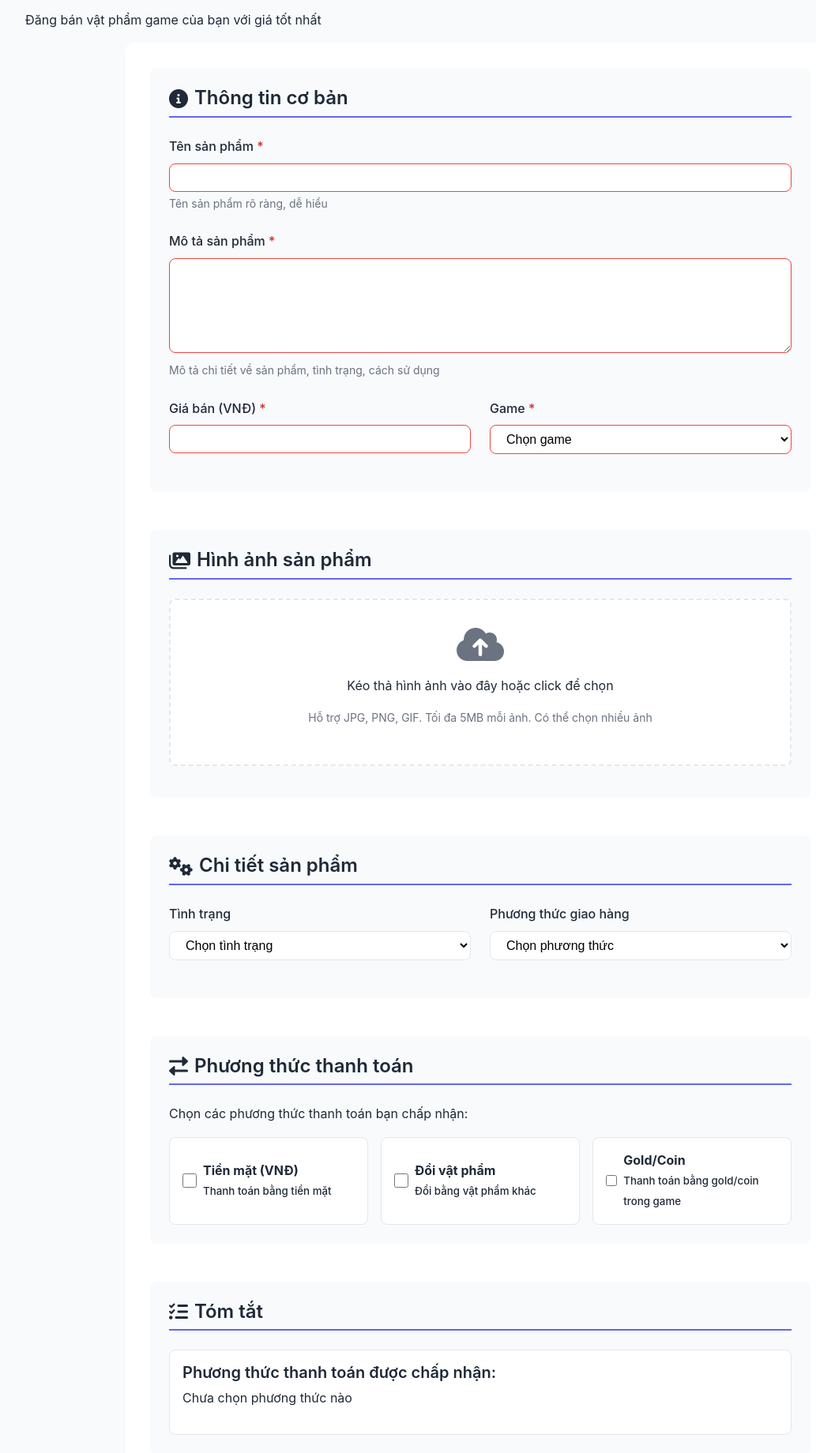
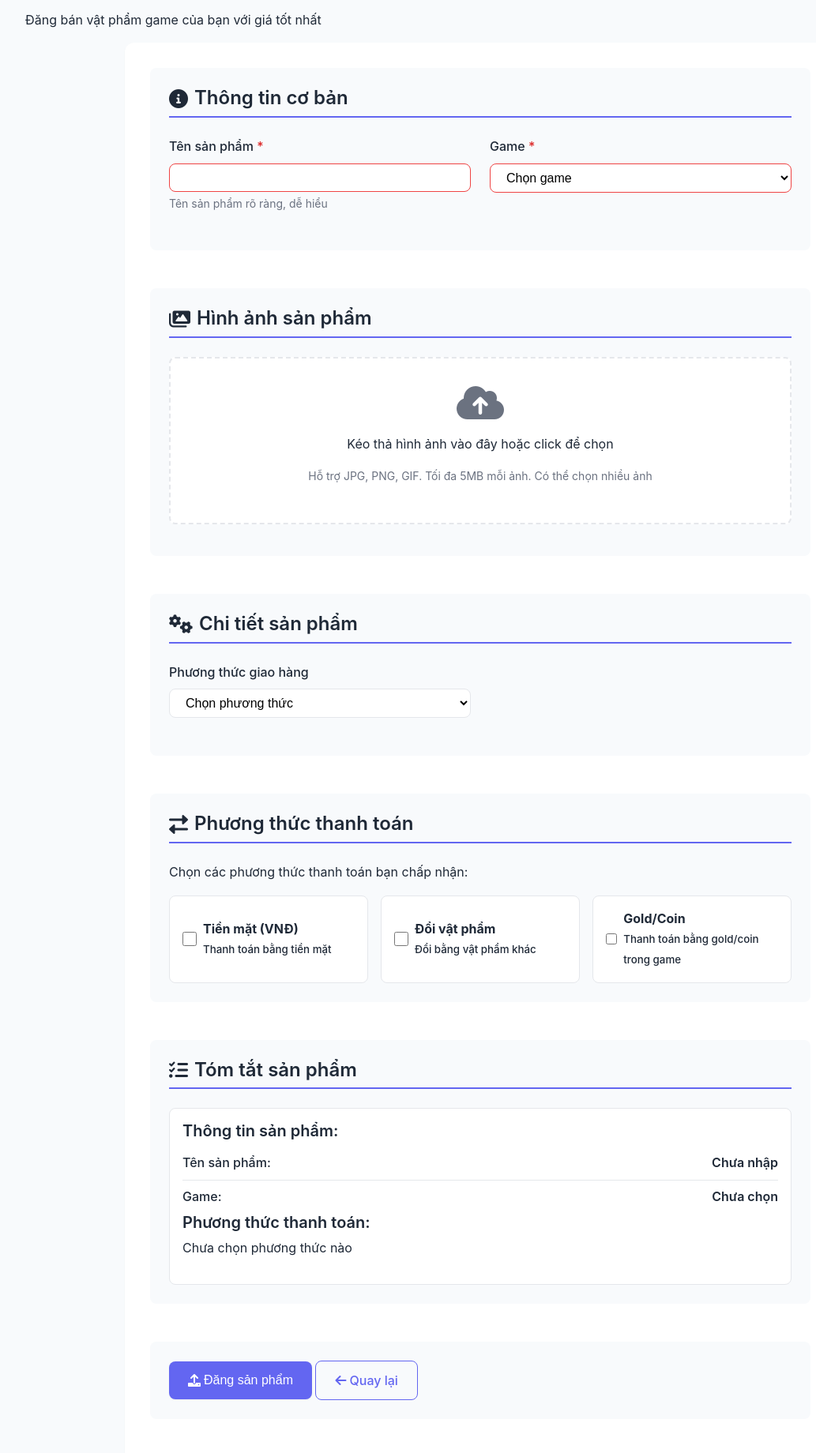
Before and after one commit to NotASpaniard/game, a PHP site: page /user/dang-san-pham.php in a window 1280 px wide. Shown: the part 161-2001 px from the top of the page at 79% size, without its empty margins (32-1065 px from the left). Run offline with PHP 8.4, Linux system fonts and the light colour scheme; the visitor is signed in with stand-in values (Sample User, id 1); data comes from the database, SQL or seed files in the repository.

Commit message:
đơn giản hoá dang-san-pham.php

```diff
--- a/database/schema.sql
+++ b/database/schema.sql
@@ -79,7 +79,7 @@ CREATE TABLE products (
     seller_id INT NOT NULL,
     price DECIMAL(12,2) NOT NULL,
     original_price DECIMAL(12,2),
-    currency ENUM('VND', 'USD') DEFAULT 'VND',
+    currency ENUM('VND', 'USD', 'GOLD', 'ITEM') DEFAULT 'VND',
     stock_quantity INT DEFAULT 1,
     product_condition ENUM('new', 'used', 'excellent', 'good', 'fair') DEFAULT 'new',
     rarity ENUM('common', 'uncommon', 'rare', 'epic', 'legendary', 'mythic') DEFAULT 'common',
--- a/user/dang-san-pham.php
+++ b/user/dang-san-pham.php
@@ -28,11 +28,7 @@ try {
 
 if ($_SERVER['REQUEST_METHOD'] === 'POST') {
     $name = trim($_POST['name'] ?? '');
-    $description = trim($_POST['description'] ?? '');
-    $price = floatval($_POST['price'] ?? 0);
     $game_id = intval($_POST['game_id'] ?? 0);
-    $product_condition = trim($_POST['product_condition'] ?? '');
-    $delivery_method = trim($_POST['delivery_method'] ?? '');
     $accept_trade = isset($_POST['accept_trade']) ? 1 : 0;
     $accept_gold = isset($_POST['accept_gold']) ? 1 : 0;
     $accept_vnd = isset($_POST['accept_vnd']) ? 1 : 0;
@@ -40,20 +36,47 @@ if ($_SERVER['REQUEST_METHOD'] === 'POST') {
     $gold_amount = intval($_POST['gold_amount'] ?? 0);
     $vnd_amount = intval($_POST['vnd_amount'] ?? 0);
 
-    if (empty($name) || empty($description) || $price <= 0 || $game_id <= 0) {
-        $error = 'Vui lòng điền đầy đủ thông tin bắt buộc';
+    // Tạo mô tả từ thông tin thanh toán
+    $description_parts = [];
+    if ($accept_vnd && $vnd_amount > 0) {
+        $description_parts[] = "Giá VNĐ: " . number_format($vnd_amount) . "đ";
+    }
+    if ($accept_gold && $gold_amount > 0) {
+        $description_parts[] = "Giá Gold: " . number_format($gold_amount);
+    }
+    if ($accept_trade && !empty($trade_items)) {
+        $description_parts[] = "Đổi: " . $trade_items;
+    }
+    $description = implode(" | ", $description_parts);
+
+    if (empty($name) || $game_id <= 0 || (!$accept_vnd && !$accept_gold && !$accept_trade)) {
+        $error = 'Vui lòng điền đầy đủ thông tin bắt buộc và chọn ít nhất một phương thức thanh toán';
     } else {
         try {
+            // Xác định currency và price chính
+            $currency = 'VND';
+            $price = 0;
+            if ($accept_vnd && $vnd_amount > 0) {
+                $currency = 'VND';
+                $price = $vnd_amount;
+            } elseif ($accept_gold && $gold_amount > 0) {
+                $currency = 'GOLD';
+                $price = $gold_amount;
+            } elseif ($accept_trade && !empty($trade_items)) {
+                $currency = 'ITEM';
+                $price = 0;
+            }
+
             $stmt = $conn->prepare("
                 INSERT INTO products (
-                    seller_id, name, description, price, game_id, product_condition,
-                    delivery_method, accept_trade, accept_gold, accept_vnd,
+                    seller_id, name, description, price, currency, game_id,
+                    accept_trade, accept_gold, accept_vnd,
                     trade_items, gold_amount, vnd_amount, status, created_at
-                ) VALUES (?, ?, ?, ?, ?, ?, ?, ?, ?, ?, ?, ?, ?, 'active', NOW())
+                ) VALUES (?, ?, ?, ?, ?, ?, ?, ?, ?, ?, ?, ?, 'active', NOW())
             ");
             $stmt->execute([
-                $user['id'], $name, $description, $price, $game_id, $product_condition,
-                $delivery_method, $accept_trade, $accept_gold, $accept_vnd,
+                $user['id'], $name, $description, $price, $currency, $game_id,
+                $accept_trade, $accept_gold, $accept_vnd,
                 $trade_items, $gold_amount, $vnd_amount
             ]);
 
@@ -381,25 +404,12 @@ if ($_SERVER['REQUEST_METHOD'] === 'POST') {
                     <div class="form-section">
                         <h3><i class="fas fa-info-circle"></i> Thông tin cơ bản</h3>
 
-                        <div class="form-group">
-                            <label for="name" class="required">Tên sản phẩm</label>
-                            <input type="text" id="name" name="name" class="form-control"
-                                   value="<?php echo htmlspecialchars($_POST['name'] ?? ''); ?>" required>
-                            <div class="form-help">Tên sản phẩm rõ ràng, dễ hiểu</div>
-                        </div>
-
-                        <div class="form-group">
-                            <label for="description" class="required">Mô tả sản phẩm</label>
-                            <textarea id="description" name="description" class="form-control" required><?php echo htmlspecialchars($_POST['description'] ?? ''); ?></textarea>
-                            <div class="form-help">Mô tả chi tiết về sản phẩm, tình trạng, cách sử dụng</div>
-                        </div>
-
                         <div class="form-row">
                             <div class="form-group">
-                                <label for="price" class="required">Giá bán (VNĐ)</label>
-                                <input type="number" id="price" name="price" class="form-control"
-                                       value="<?php echo htmlspecialchars($_POST['price'] ?? ''); ?>"
-                                       min="1000" step="1000" required>
+                                <label for="name" class="required">Tên sản phẩm</label>
+                                <input type="text" id="name" name="name" class="form-control"
+                                       value="<?php echo htmlspecialchars($_POST['name'] ?? ''); ?>" required>
+                                <div class="form-help">Tên sản phẩm rõ ràng, dễ hiểu</div>
                             </div>
 
                             <div class="form-group">
@@ -434,17 +444,6 @@ if ($_SERVER['REQUEST_METHOD'] === 'POST') {
                         <h3><i class="fas fa-cogs"></i> Chi tiết sản phẩm</h3>
 
                         <div class="form-row">
-                            <div class="form-group">
-                                <label for="product_condition">Tình trạng</label>
-                                <select id="product_condition" name="product_condition" class="form-control">
-                                    <option value="">Chọn tình trạng</option>
-                                    <option value="new" <?php echo ($_POST['product_condition'] ?? '') === 'new' ? 'selected' : ''; ?>>Mới</option>
-                                    <option value="like_new" <?php echo ($_POST['product_condition'] ?? '') === 'like_new' ? 'selected' : ''; ?>>Như mới</option>
-                                    <option value="good" <?php echo ($_POST['product_condition'] ?? '') === 'good' ? 'selected' : ''; ?>>Tốt</option>
-                                    <option value="fair" <?php echo ($_POST['product_condition'] ?? '') === 'fair' ? 'selected' : ''; ?>>Khá</option>
-                                </select>
-                            </div>
-
                             <div class="form-group">
                                 <label for="delivery_method">Phương thức giao hàng</label>
                                 <select id="delivery_method" name="delivery_method" class="form-control">
@@ -521,9 +520,20 @@ if ($_SERVER['REQUEST_METHOD'] === 'POST') {
 
                     <!-- Tóm tắt -->
                     <div class="form-section">
-                        <h3><i class="fas fa-list-check"></i> Tóm tắt</h3>
+                        <h3><i class="fas fa-list-check"></i> Tóm tắt sản phẩm</h3>
                         <div class="price-comparison">
-                            <h4>Phương thức thanh toán được chấp nhận:</h4>
+                            <h4>Thông tin sản phẩm:</h4>
+                            <div id="product-summary">
+                                <div class="price-item">
+                                    <span class="price-label">Tên sản phẩm:</span>
+                                    <span class="price-value" id="summary-name">Chưa nhập</span>
+                                </div>
+                                <div class="price-item">
+                                    <span class="price-label">Game:</span>
+                                    <span class="price-value" id="summary-game">Chưa chọn</span>
+                                </div>
+                            </div>
+                            <h4>Phương thức thanh toán:</h4>
                             <div id="payment-summary">
                                 <p>Chưa chọn phương thức nào</p>
                             </div>
@@ -671,13 +681,60 @@ if ($_SERVER['REQUEST_METHOD'] === 'POST') {
             }
         }
 
+        // Update product summary
+        function updateProductSummary() {
+            const name = document.getElementById('name').value;
+            const gameSelect = document.getElementById('game_id');
+            const gameText = gameSelect.options[gameSelect.selectedIndex].text;
+
+            document.getElementById('summary-name').textContent = name || 'Chưa nhập';
+            document.getElementById('summary-game').textContent = gameSelect.value ? gameText : 'Chưa chọn';
+        }
+
         // Update summary when values change
+        document.getElementById('name').addEventListener('input', updateProductSummary);
+        document.getElementById('game_id').addEventListener('change', updateProductSummary);
         document.getElementById('trade_items').addEventListener('input', updatePaymentSummary);
         document.getElementById('gold_amount').addEventListener('input', updatePaymentSummary);
         document.getElementById('vnd_amount').addEventListener('input', updatePaymentSummary);
 
+        // Form validation
+        const form = document.querySelector('form');
+        if (form) {
+            form.addEventListener('submit', function(e) {
+                const acceptVnd = document.getElementById('accept_vnd').checked;
+                const acceptGold = document.getElementById('accept_gold').checked;
+                const acceptTrade = document.getElementById('accept_trade').checked;
+
+                if (!acceptVnd && !acceptGold && !acceptTrade) {
+                    e.preventDefault();
+                    alert('Vui lòng chọn ít nhất một phương thức thanh toán');
+                    return false;
+                }
+
+                if (acceptVnd && !document.getElementById('vnd_amount').value) {
+                    e.preventDefault();
+                    alert('Vui lòng nhập giá VNĐ');
+                    return false;
+                }
+
+                if (acceptGold && !document.getElementById('gold_amount').value) {
+                    e.preventDefault();
+                    alert('Vui lòng nhập số lượng Gold');
+                    return false;
+                }
+
+                if (acceptTrade && !document.getElementById('trade_items').value) {
+                    e.preventDefault();
+                    alert('Vui lòng mô tả vật phẩm muốn đổi');
+                    return false;
+                }
+            });
+        }
+
         // Initialize
         toggleConditionalFields();
+        updateProductSummary();
     </script>
 </body>
 </html>
```
Also changed, not shown: test-form.php (added, +109 -0 lines), update-database.php (+17 -0 lines).
